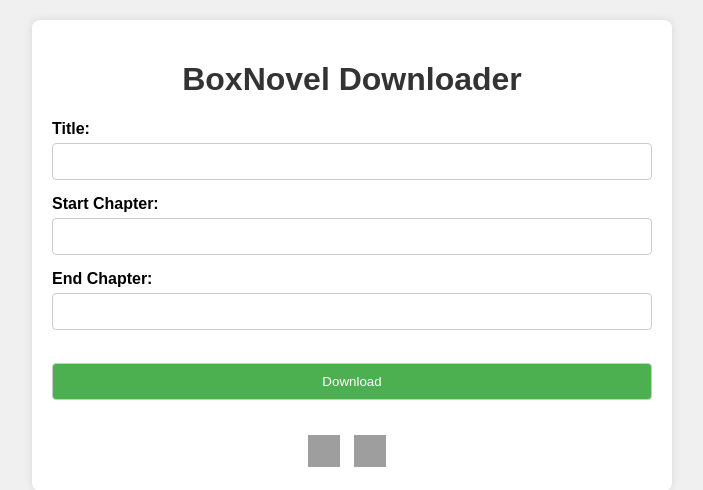
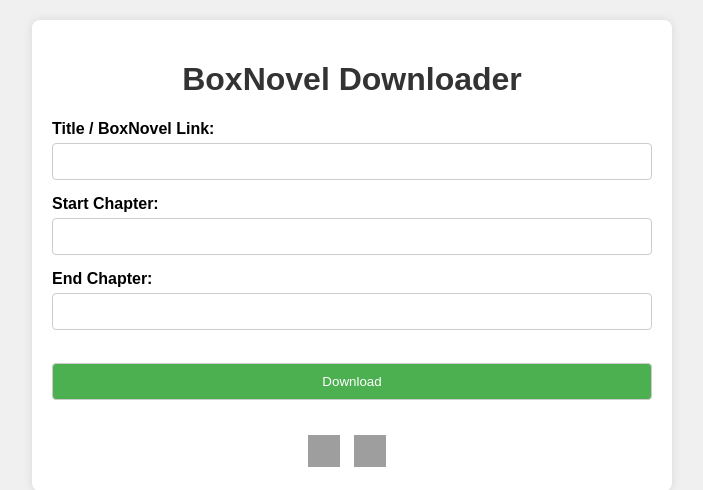
Before and after one commit to PThanapon/BoxNovel, a Flask app: page / in a window 1280 px wide. Shown: the top 490 px of the page, without its empty margins (288-991 px from the left). Run offline with Flask 3, Linux system fonts and the light colour scheme; grey boxes are pictures that could not be loaded.

Commit message:
Update index.html
modify to reflect change of app.py that allow link input in place of title

```diff
--- a/templates/index.html
+++ b/templates/index.html
@@ -87,7 +87,7 @@
     <div class="container">
         <h1>BoxNovel Downloader</h1>
         <form id="downloadForm" action="/download" method="post">
-            <label for="title">Title:</label>
+            <label for="title">Title / BoxNovel Link:</label>
             <input type="text" id="title" name="title" required><br>
             <label for="start">Start Chapter:</label>
             <input type="number" id="start" name="start" required><br>
```
